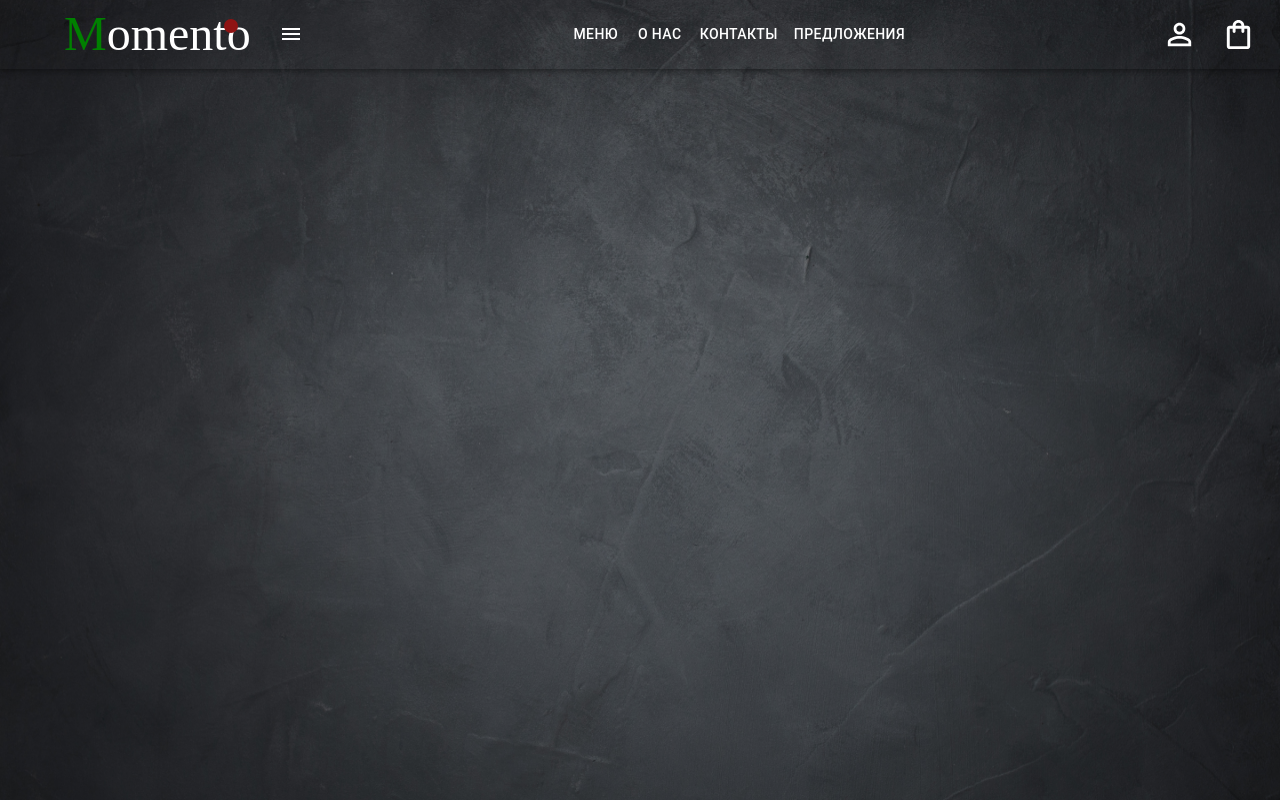
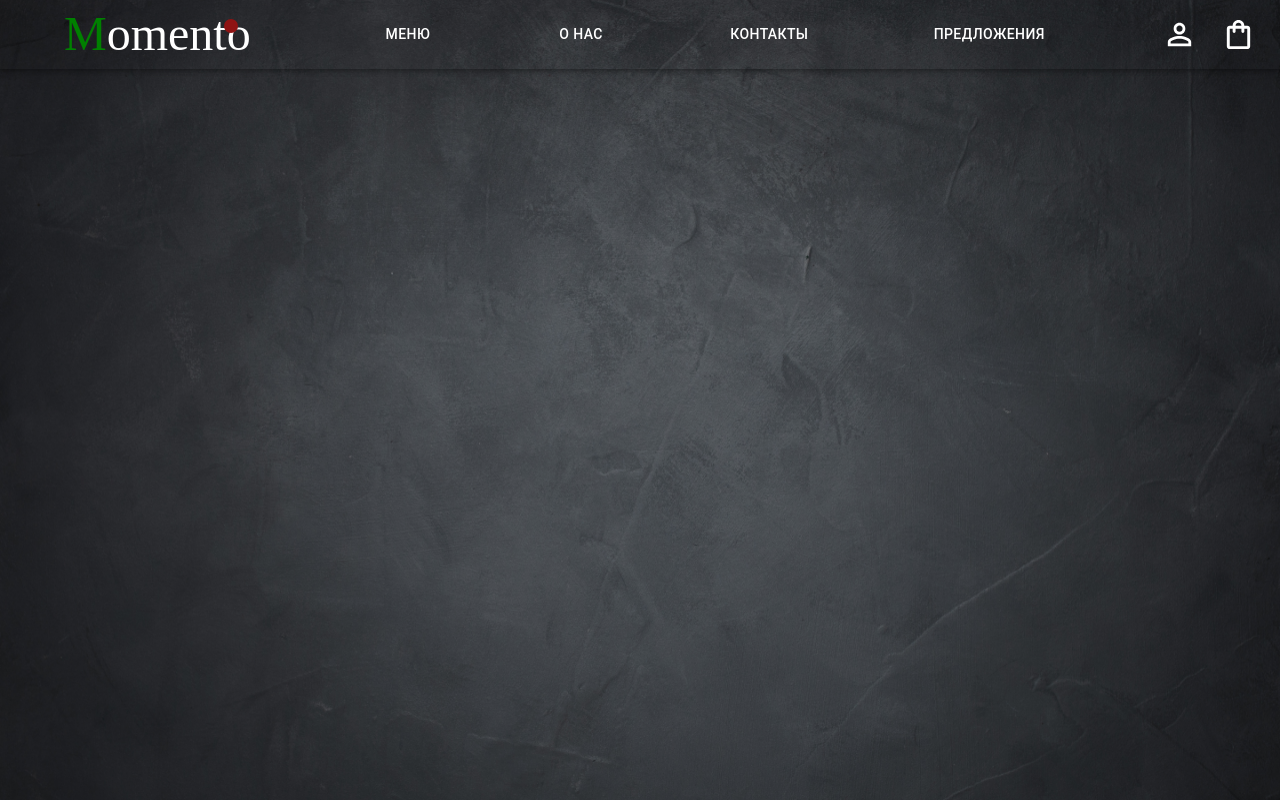
Before and after one commit to bunnykkk/pizza-delivery, a React (Create React App) app: page / in a window 1280 px wide. Shown: the top 800 px of the page. Built offline with nearby package versions, Linux system fonts and the light colour scheme; a web font is replaced by a local one.

Commit message:
navbar final

```diff
--- a/src/components/Navbar/Navbar.jsx
+++ b/src/components/Navbar/Navbar.jsx
@@ -102,12 +102,13 @@ function ResponsiveAppBar() {
           </Typography>
           <img id="logo-nav" src={ellipse} alt="" />
           <Box
-            style={{
-              display: "flex",
-              justifyContent: "space-between",
-              alignItems: "center",
-            }}
-            sx={{ flexGrow: 1, display: { xs: "flex", md: "none" } }}>
+            sx={{
+              flexGrow: 1,
+              display: {
+                xs: "flex",
+                md: "none",
+              },
+            }}>
             <IconButton
               size="large"
               aria-label="account of current user"
@@ -162,7 +163,15 @@ function ResponsiveAppBar() {
             }}>
             <span id="logo-m">M</span>omento
           </Typography>
-          <Box sx={{ flexGrow: 1, display: { xs: "none", md: "flex" } }}>
+          <Box
+            sx={{
+              flexGrow: 1,
+              display: {
+                xs: "none",
+                md: "flex",
+                justifyContent: "space-evenly",
+              },
+            }}>
             {pages.map(page => (
               <Button
                 className="nav-btn"
```
